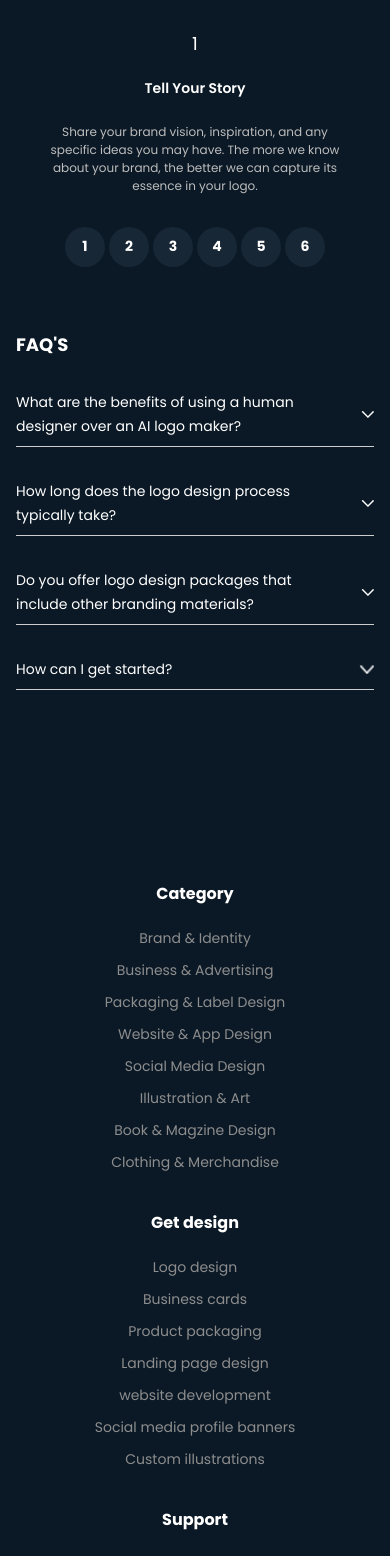
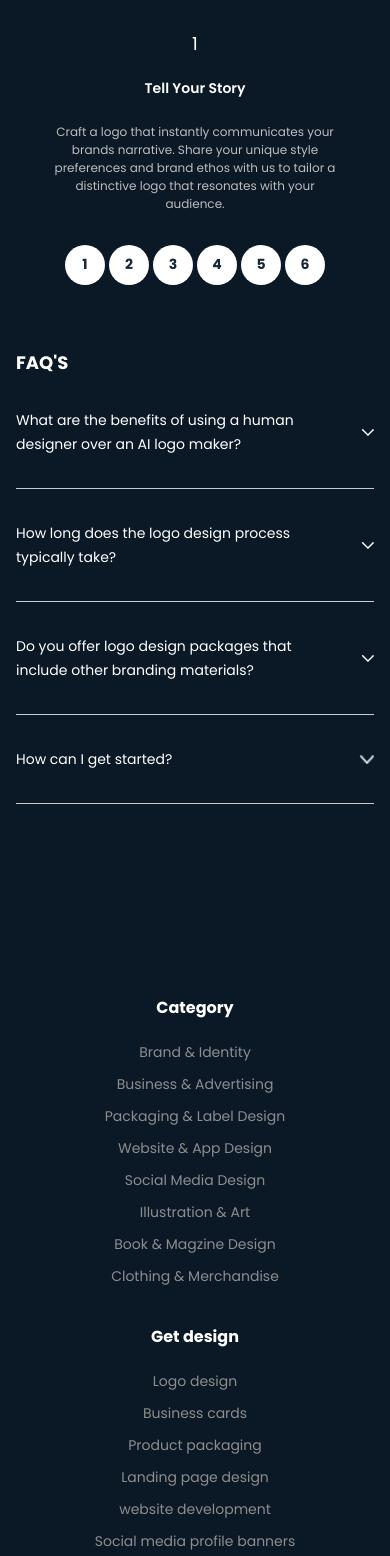
Before and after one commit to shashank8112357010/logo-designmaker, a Next.js app: page / in a window 390 px wide. Shown: the part 4380-5936 px from the top of the page. Built offline with nearby package versions, Linux system fonts and the light colour scheme.

Commit message:
changes in footer

```diff
--- a/src/app/atom/FaqShowAtom.js
+++ b/src/app/atom/FaqShowAtom.js
@@ -17,7 +17,9 @@ export default function FaqShowAtom({ data, index }) {
                 <Image src={show ? "/home/UpArrow.png" : "/home/DownArrow.png"} width={15} height={15} alt={show ? "DownArrowImg" : "UpArrowImg"} />
 
             </div>
-            {show && <p className="text-mobBody max-w-xl lg:max-w-3xl sm:text-tabBody lg:text-lapBody text-primaryGrey">{data.ans}</p>}
+            <p className={`transition-all duration-500 ease-in-out ${show ? "h-32" : "h-0 opacity-0"} text-mobBody max-w-xl lg:max-w-3xl sm:text-tabBody lg:text-lapBody text-primaryGrey`}>
+                {data.ans}
+            </p>
         </div>
     )
 }
--- a/src/app/components/footer/Footer.js
+++ b/src/app/components/footer/Footer.js
@@ -47,12 +47,19 @@ export default function Footer() {
             <div className="flex justify-center flex-col sm:flex-row lg:flex-row  text-center sm:text-start gap-[33px]  sm:text-normal sm:justify-normal  flex-wrap lg:pl-10 relative  ">
                 {/* <div className="flex flex-col sm:flex-row lg:flex-row"> */}
                 {
-                    footerLinks && footerLinks.map((footer , index) => {
+                    footerLinks && footerLinks.map((footer, index) => {
                         return (
                             <div key={index} className={`flex-col flex gap-4  ${footer.heading === "Category" ? 'sm:w-[200px] lg:w-[190px]' : footer.heading === "Get design" ? 'sm:w-[210px] lg:w-[180px]' : footer.heading === "Support" ? 'sm:w-[200px] lg:w-[100px]' : footer.heading === "Company" ? 'sm:w-[200px] lg:w-[120px]' : "lg:w-[100px]"}   `}
                             >
                                 <p className=" text-mobfooterTitle sm:text-tabfooterTitle lg:text-lapfooterTitle font-bold">{footer.heading}</p>
-                                <ul className="text-mobfooterLinks sm:text-tabfooterLinks  lg:text-lapfooterLinks leading-8 font-normal text-primaryGrey"> {footer.data.map((item , indexx) => <li className="cursor-pointer" key={indexx}>{item}</li>)}
+                                <ul className="text-mobfooterLinks sm:text-tabfooterLinks  lg:text-lapfooterLinks leading-8 font-normal text-primaryGrey">
+                                    {footer.data.map((item, indexx) => (
+                                        <li className="cursor-pointer" key={indexx}>
+                                            <a href="#" >
+                                                {item}
+                                            </a>
+                                        </li>
+                                    ))}
                                 </ul>
                             </div>
                         )
@@ -75,7 +82,7 @@ export default function Footer() {
                 </div>
                 <div className="flex justify-between gap-[32px]">
                     {
-                        socialLinks.map((links , index) => {
+                        socialLinks.map((links, index) => {
                             return (
                                 <Image key={index} src={`/footer/${links.img}.png`} width={18} height={18} alt={`${links.img}Img`} />
                             )
--- a/src/app/components/home/tellStory/TellStory.js
+++ b/src/app/components/home/tellStory/TellStory.js
@@ -23,29 +23,21 @@ export default function TellStory() {
 
             <div className="flex flex-col-reverse md:flex-col max-w-[1220px] mx-auto">
                 <div className="px-4 sm:px-20 py-8 md:py-10 items-center md:items-end">
-                    <div className="font-bold text-[14px] lg:text-[21px] flex gap-1 sm:gap-2 w-full items-center justify-center md:justify-end">
+                    <div className=" font-bold text-[14px] lg:text-[21px] flex gap-1 sm:gap-2 w-full items-center justify-center md:justify-end">
                         {
-                            [1, 2, 3, 4, 5, 6].map((num) => {
+                            [1, 2, 3, 4, 5, 6].map((num, index) => {
                                 return (
                                     <button
                                         onClick={() => handleContent(num)}
-                                        key={num} className="w-[40px] lg:w-[59px] h-[40px] lg:h-[59px] rounded-full bg-secondaryBlack text-white">
+                                        key={num} className={`${num === index + 1 ? "bg-white text-secondaryBlack" : "bg-secondaryBlack text-white"} w-[40px] lg:w-[59px] h-[40px] lg:h-[59px] rounded-full `}>
                                         {num}
                                     </button>
                                 )
                             })
                         }
-                        {/* <button className="w-[40px] lg:w-[59px] h-[40px] lg:h-[59px] rounded-full text-secondaryBlack bg-white">1</button>
-                        <button className="w-[40px] lg:w-[59px] h-[40px] lg:h-[59px] rounded-full bg-secondaryBlack text-white">3</button>
-                        <button className="w-[40px] lg:w-[59px] h-[40px] lg:h-[59px] rounded-full bg-secondaryBlack text-white">4</button>
-                        <button className="w-[40px] lg:w-[59px] h-[40px] lg:h-[59px] rounded-full bg-secondaryBlack text-white">5</button>
-                        <button className="w-[40px] lg:w-[59px] h-[40px] lg:h-[59px] rounded-full bg-secondaryBlack text-white">6</button> */}
                     </div>
                 </div>
-
-                {content &&
-                    <TellStoryContent content={content} />
-                }
+                {content &&<TellStoryContent content={content} />}
             </div>
         </section >
     )
--- a/src/app/components/home/tellStory/TellStoryContent.js
+++ b/src/app/components/home/tellStory/TellStoryContent.js
@@ -3,10 +3,10 @@ import Image from "next/image"
 export default function TellStoryContent({ content }) {
 
     const tellStoryContent = [
-        { img: "/home/TellStoryBgMob", step: 1, heading: "Tell Your Story", para: "Share your brand vision, inspiration, and any specific ideas you may have. The more we know about your brand, the better we can capture its essence in your logo." },
+        { img: "/home/TellStoryBgMob", step: 1, heading: "Tell Your Story", para: "Craft a logo that instantly communicates your brands narrative. Share your unique style preferences and brand ethos with us to tailor a distinctive logo that resonates with your audience." },
         { img: "/home/Card1.png", step: 2, heading: "Next, establish the visual style and overall atmosphere.", para: "Craft a logo that instantly communicates your brands narrative. Share your unique style preferences and brand ethos with us to tailor a distinctive logo that resonates with your audience." },
         { img: "/home/Card2.png", step: 3, heading: "Tell Your Next Design Logo", para: "Our team will work closely with you to ensure every element of your logo embodies your brand's essence. Share your vision, values, and desired aesthetic, and let us transform them into a captivating logo that leaves a lasting impression." },
-        { img: "/home/Card3.png", step: 4, heading: "Share your style preferences and brand", para: "Next, establish the visual style and overall atmosphere." },
+        { img: "/home/Card3.png", step: 4, heading: "Share your style preferences and brand", para: "Craft a logo that instantly communicates your brands narrative. Share your unique style preferences and brand ethos with us to tailor a distinctive logo that resonates with your audience." },
         { img: "/home/Card4.png", step: 5, heading: "Next, establish the visual style and overall atmosphere.", para: "Craft a logo that instantly communicates your brands narrative. Share your unique style preferences and brand ethos with us to tailor a distinctive logo that resonates with your audience" },
         { img: "/home/Card5.png", step: 6, heading: "Tell Your Final Review", para: "Our team will work closely with you to ensure every element of your logo embodies your brand's essence. Share your vision, values, and desired aesthetic, and let us transform them into a captivating logo that leaves a lasting impression." },
     ]
@@ -19,11 +19,11 @@ export default function TellStoryContent({ content }) {
                     return (
                         <>
                             <div key={item.step} className="flex flex-col md:flex-row lg:px-20 items-center gap-8 ">
-                                <Image src="/home/TellStoryBgLap.png" width={301} height={516} className="hidden md:block" alt={item.heading} />
+                                <Image src="/home/TellStoryBgLap.png" width={301} height={516} className="bg-green-500 hidden md:block" alt={item.heading} />
                                 <div className="block md:hidden relative w-[291px] md:w-[339px] h-[200px] md:h-[233px]">
                                     <Image src="/home/TellStoryBgMob.png" fill alt={item.heading} />
                                 </div>
-                                <div className="flex items-center flex-col justify-center text-white ">
+                                <div className="flex items-center flex-col sm:max-w-[600px] justify-center text-white ">
                                     <div className="flex flex-col md:pl-12 lg:pl-28 gap-6 items-center md:items-start">
                                         <div className="text-[18px] lg:text-[24px] leading-[21px] lg:leading-[31px]">
                                             {item.step}
--- a/src/app/components/navbar/Navbar.js
+++ b/src/app/components/navbar/Navbar.js
@@ -54,13 +54,11 @@ export default function Navbar() {
                                 </a>
                                 <Image className="inline float-end mt-1" src={show ? "/home/UpArrow.png" : "/home/DownArrow.png"} width={10} height={10} alt={show ? "DownArrowImg" : "UpArrowImg"} />
 
-                                <div className={`transition-all duration-500 ease-in-out`} >
-                                    <ul className={`mt-2 cursor-pointer transition-all duration-500 ease-in-out ${show ? "h-60" : "h-0 opacity-0"}`} >
-                                        {
-                                            ["logo design", "buisness cards", "product packaging", "landing page design", "website development", "buisness cards", "social media profile banners", "custom illustrations"].map((item, index) => <li key={index} className="text-primaryGrey mb-2 text-[14px] capitalize"><a>{item}</a></li>)
-                                        }
-                                    </ul>
-                                </div>
+                                <ul className={`mt-2 cursor-pointer transition-all duration-500 ease-in-out ${show ? "h-60" : "h-0 opacity-0"}`} >
+                                    {
+                                        ["logo design", "buisness cards", "product packaging", "landing page design", "website development", "buisness cards", "social media profile banners", "custom illustrations"].map((item, index) => <li key={index} className="text-primaryGrey mb-2 text-[14px] capitalize"><a>{item}</a></li>)
+                                    }
+                                </ul>
                             </li>
                             <li className="customBorderBottom border-primaryGrey pb-2 cursor-pointer"><a>Pricing</a></li>
                             <li className="customBorderBottom border-primaryGrey pb-2 cursor-pointer"><a>Contact</a></li>
```
Also changed, not shown: src/app/components/Future wise code/Future.js (added, +60 -0 lines).
